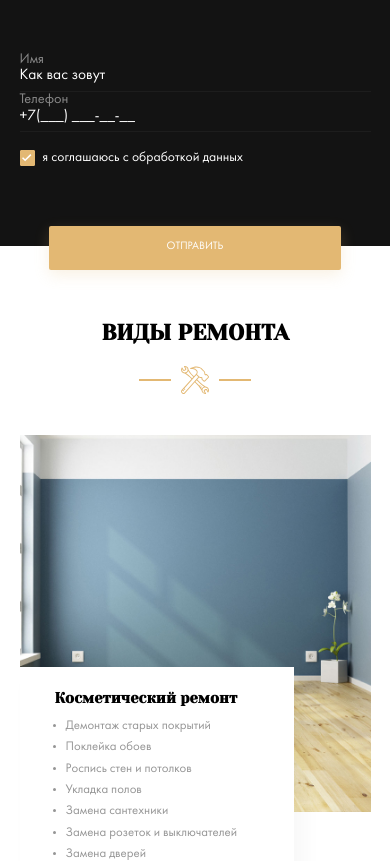
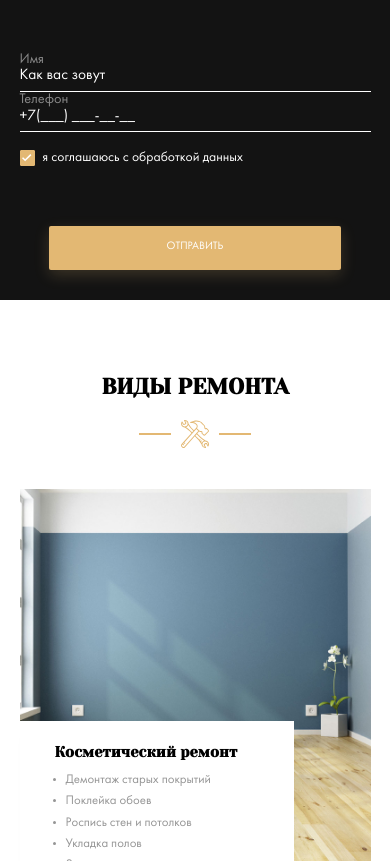
Before and after one commit to Pavel588/repair-design, a website: page index.html in a window 390 px wide. Shown: the part 2426-3287 px from the top of the page. Drawn offline with nearby package versions, Linux system fonts and the light colour scheme; files whose address does not match are found by name.

Commit message:
fix color control__input

```diff
--- a/index.html
+++ b/index.html
@@ -204,7 +204,7 @@
             <!-- /.form control__form -->
            </div>
            <!-- /.container -->
-       <section>
+        </section>
        <!-- /.section control -->
        <section class="section types">
            <div class="container">
--- a/sass/_media.sass
+++ b/sass/_media.sass
@@ -231,6 +231,8 @@
       font-size: 1.285rem
       text-align: center
       max-width: 23rem
+    .control__input
+       border-bottom: 1px solid $light
 
 
 
```
Also changed, not shown: css/style.css, css/style.min.css.
